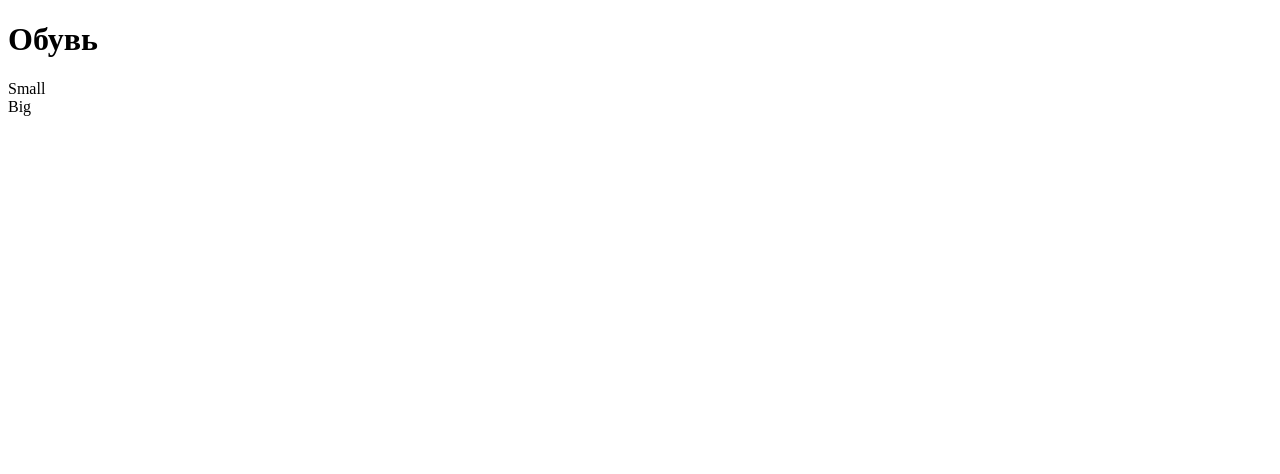
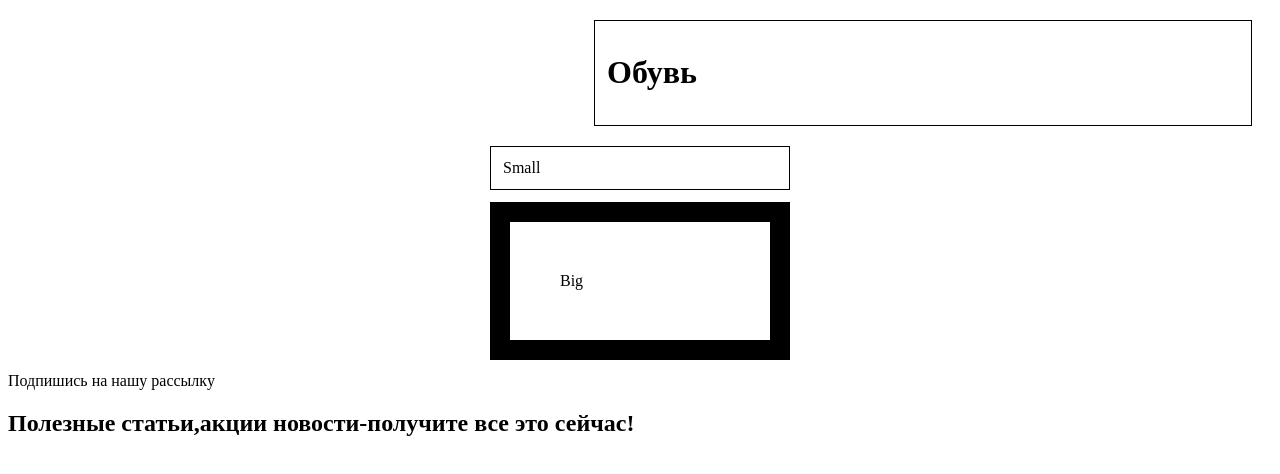
Before and after one commit to Den17772/Project, a website: page project/index.html in a window 1280 px wide. Drawn offline with Linux system fonts and the light colour scheme.

Commit message:
git commit

```diff
--- a/project/index.html
+++ b/project/index.html
@@ -7,6 +7,32 @@
     <title>Shose</title>
     <meta description="Лучший магазин обуви">
     <style>
+    .basic {
+        display: block;
+        border: 1px solid;
+        padding: 12px;
+        /*   width: 100%; */
+        width: 50%;
+        margin: 20px auto;
+        /*   margin-left: 20px; */
+        margin-right: 20px;
+        /*   max-width: 400px; */
+    }
+
+    .box_sizing {
+        display: block;
+        border: 1px solid;
+        padding: 12px;
+        margin: 12px auto;
+        width: 300px;
+        /*   box-sizing: content-box; */
+        box-sizing: border-box;
+    }
+
+    .box_sizing.big {
+        border-width: 20px;
+        padding: 50px;
+    }
     </style>
 </head>
 <body>
@@ -18,7 +44,16 @@
     </div>
     <div class="box_sizing big">
         Big
+     </div>
+         <div class="block">
+         <form class="delivery-form"
+             <h2 class="delivery-form__title">Подпишись на нашу рассылку<h2
+             <p class="delivery-form__description">Полезные статьи,акции новости-получите все это сейчас!</p>
+             <div class="delivery-form__content">
+
+            </form>
+     <div>
+
     </div>
-
 </body>
 </html>
--- a/project/style.css
+++ b/project/style.css
@@ -0,0 +1,30 @@
+.footer {
+     height: 300px;
+}
+.delivery-form
+{
+    width: 100%;
+    max-width: 730px;
+    margin: 0 auto;
+    padding: 85px 0;
+
+    display: flex;
+    flex-direction: row;
+}
+.delivery-form__input-wrapper
+{
+    position: relative;
+
+    flex: 1 1 61,23%;
+
+    display: block;
+}
+.delivery-form__label
+{
+    position: absolute;
+}
+.delivery-form__submit
+{
+    flex-grow: 1;
+
+}
```
Also changed, not shown: project/cart.html (added, +16 -0 lines), style1.css (added, +63 -0 lines).
